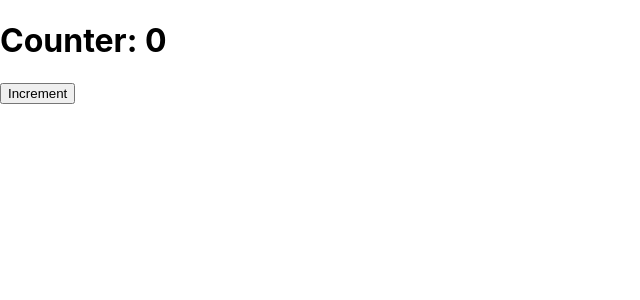
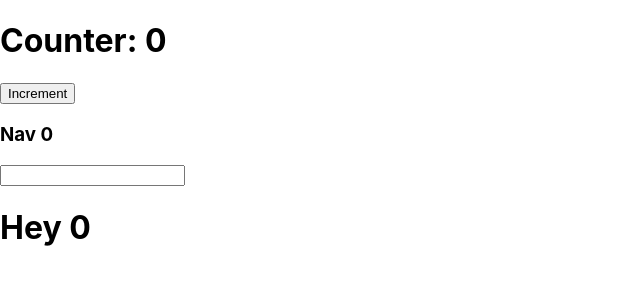
Before and after one commit to salmanahmedx/redux-basics, a React (Create React App) app: page / in a window 1280 px wide. Shown: the top 300 px of the page, without its empty margins (0-640 px from the left). Built offline with nearby package versions, Linux system fonts and the light colour scheme.

Commit message:
useSelector functionality - Accessing state

```diff
--- a/src/App.js
+++ b/src/App.js
@@ -1,10 +1,18 @@
 import React from "react";
+import Nav from "./Nav";
+
+import { useSelector } from "react-redux";
+//useSelector to use state from anywhere.
 
 function App() {
+
+  const counter = useSelector(state => state.counter);
+
   return (
     <div className="App">
-      <h1>Counter: 0</h1>
+      <h1>Counter: {counter}</h1>
       <button>Increment</button>
+      <Nav counter={counter}></Nav>
     </div>
   );
 }
--- /dev/null
+++ b/src/Nav.js
@@ -0,0 +1,13 @@
+import React from 'react';
+import Search from './search';
+
+const Nav = ({ counter }) => {
+    return (
+        <div>
+            <h3>Nav {counter}</h3>
+            <Search counter={counter}></Search>
+        </div>
+    );
+};
+
+export default Nav;
--- a/src/index.js
+++ b/src/index.js
@@ -6,13 +6,19 @@ import reportWebVitals from './reportWebVitals';
 
 import { createStore } from 'redux';
 import allReducers from './reducers';
+import { Provider } from 'react-redux'; //connector - connects redux with react
 
-const store = createStore(allReducers);
+const store = createStore(
+  allReducers, /* preloadedState, */
+  window.__REDUX_DEVTOOLS_EXTENSION__ && window.__REDUX_DEVTOOLS_EXTENSION__()
+); // 2nd param for devTool extension activation
 
 const root = ReactDOM.createRoot(document.getElementById('root'));
 root.render(
   <React.StrictMode>
-    <App />
+    <Provider store={store}>
+      <App />
+    </Provider>
   </React.StrictMode>
 );
 
--- /dev/null
+++ b/src/search.js
@@ -0,0 +1,12 @@
+import React from 'react';
+
+const search = ({ counter }) => {
+    return (
+        <div>
+            <input type="text" />
+            <h1>Hey {counter}</h1>
+        </div>
+    );
+};
+
+export default search;
```
